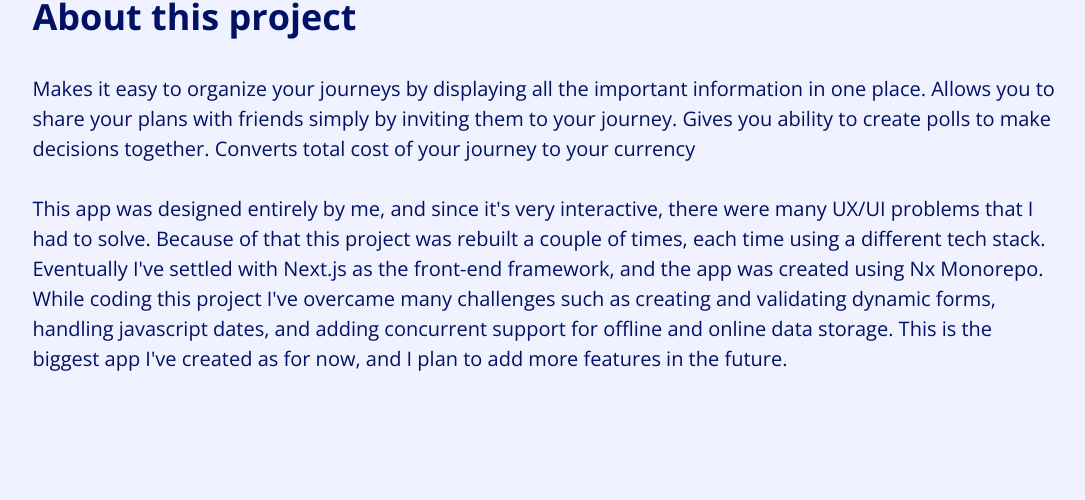
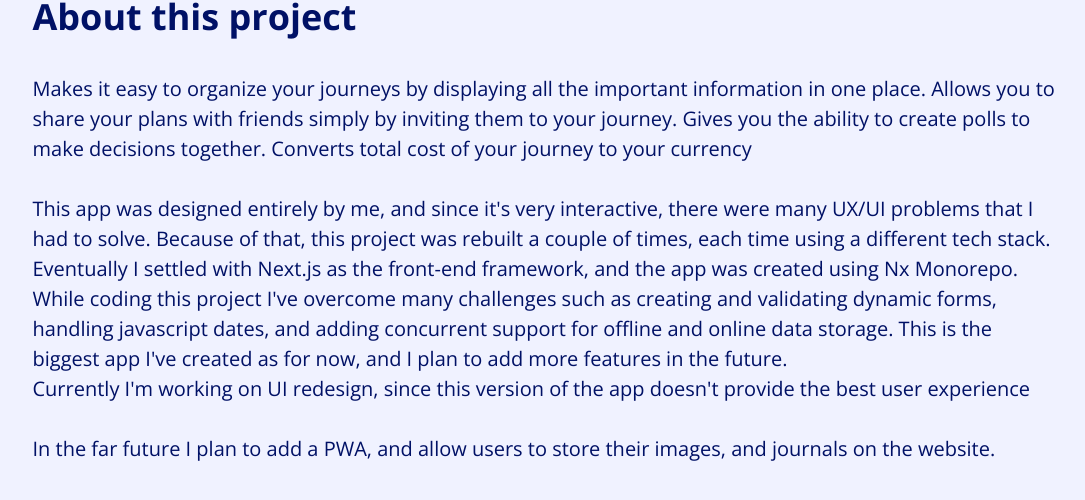
Before and after one commit to lkarasinski/portfolio-website, a Next.js app: page /adpero in a window 1280 px wide. Shown: the part 1094-1594 px from the top of the page, without its empty margins (88-1173 px from the left). Built offline with nearby package versions, Linux system fonts and the light colour scheme.

Commit message:
refactor: :pencil2: Fix typos

```diff
--- a/src/components/MyWorkPanel/myWorkPanel.tsx
+++ b/src/components/MyWorkPanel/myWorkPanel.tsx
@@ -45,7 +45,7 @@ const MyWorkPanel = () => {
                     />
                     <WorkCard
                         heading="Bienbot"
-                        description="Discord bot with dashboard"
+                        description="Discord bot with admin dashboard"
                         imageUrl="/images/bienbot.png"
                         colorScheme={colors.bienbot}
                         href="/bienbot"
--- a/src/pages/adpero/index.tsx
+++ b/src/pages/adpero/index.tsx
@@ -27,22 +27,29 @@ const AdperoPage: NextPage = () => {
                     Makes it easy to organize your journeys by displaying all
                     the important information in one place. Allows you to share
                     your plans with friends simply by inviting them to your
-                    journey. Gives you ability to create polls to make decisions
-                    together. Converts total cost of your journey to your
-                    currency
+                    journey. Gives you the ability to create polls to make
+                    decisions together. Converts total cost of your journey to
+                    your currency
                     <br />
                     <br />
                     This app was designed entirely by me, and since it&#39;s
                     very interactive, there were many UX/UI problems that I had
-                    to solve. Because of that this project was rebuilt a couple
+                    to solve. Because of that, this project was rebuilt a couple
                     of times, each time using a different tech stack. Eventually
-                    I&#39;ve settled with Next.js as the front-end framework,
-                    and the app was created using Nx Monorepo. While coding this
-                    project I&#39;ve overcame many challenges such as creating
-                    and validating dynamic forms, handling javascript dates, and
+                    I settled with Next.js as the front-end framework, and the
+                    app was created using Nx Monorepo. While coding this project
+                    I&#39;ve overcome many challenges such as creating and
+                    validating dynamic forms, handling javascript dates, and
                     adding concurrent support for offline and online data
                     storage. This is the biggest app I&#39;ve created as for
                     now, and I plan to add more features in the future.
+                    <br />
+                    Currently I&#39;m working on UI redesign, since this version
+                    of the app doesn&#39;t provide the best user experience
+                    <br />
+                    <br />
+                    In the far future I plan to add a PWA, and allow users to
+                    store their images, and journals on the website.
                 </p>
             </ProjectPage>
         </PageTransition>
--- a/src/pages/daga/index.tsx
+++ b/src/pages/daga/index.tsx
@@ -19,8 +19,8 @@ const DagaPage: NextPage = () => {
                 ]}
             >
                 <p>
-                    Simple business card website for local company specializing
-                    in garbage packaging solutions.
+                    Simple business card website for a local company
+                    specializing in garbage packaging solutions.
                 </p>
             </ProjectPage>
         </PageTransition>
--- a/src/pages/goldfish/index.tsx
+++ b/src/pages/goldfish/index.tsx
@@ -33,7 +33,7 @@ const GoldfishPage: NextPage = () => {
                     Gatsby had weird issues with this library, so I&#39;ve
                     decided to switch to Framer Motion, which did not cause any
                     problems.
-                    <br /> The contact form is build with Formik, XState for
+                    <br /> The contact form is built with Formik, XState for
                     handling the state and yup for validation. <br />
                     The backend code for the contact form is running on AWS
                     Lambda, and the website is hosted on AWS Amplify.
--- a/src/pages/index.tsx
+++ b/src/pages/index.tsx
@@ -30,7 +30,7 @@ const Home: NextPage = () => {
                     'framerMotion.svg',
                     'styledComponents.svg',
                     'vanillaExtract.svg',
-                    'xState.svg',
+                    'XState.svg',
                     'cypress.svg',
                     'node.svg',
                     'awsAmplify.svg',
```
